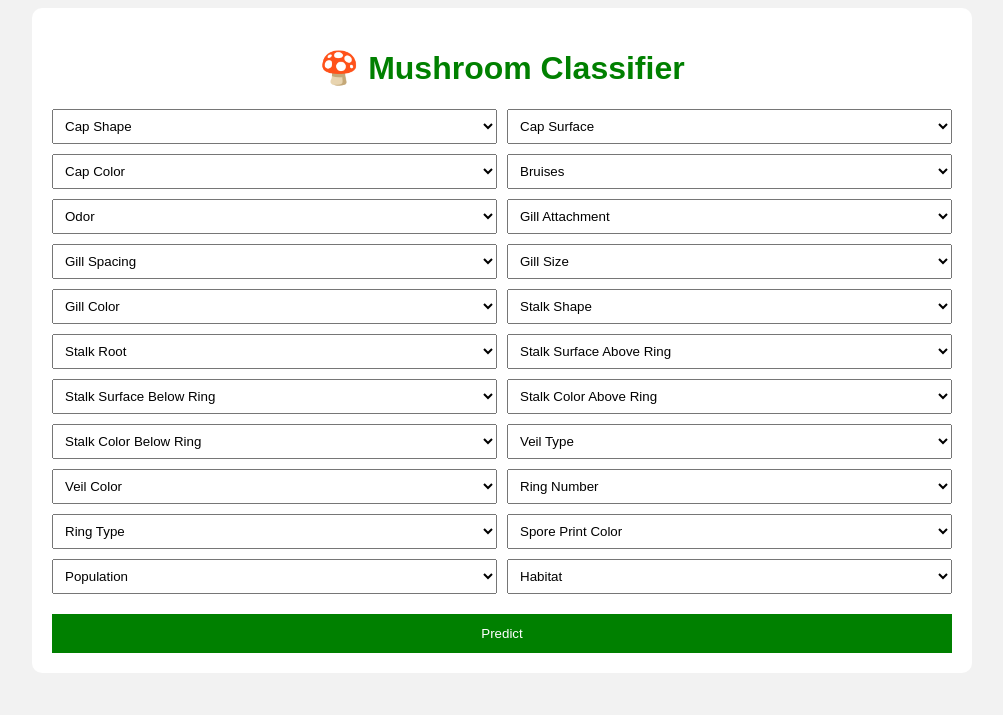
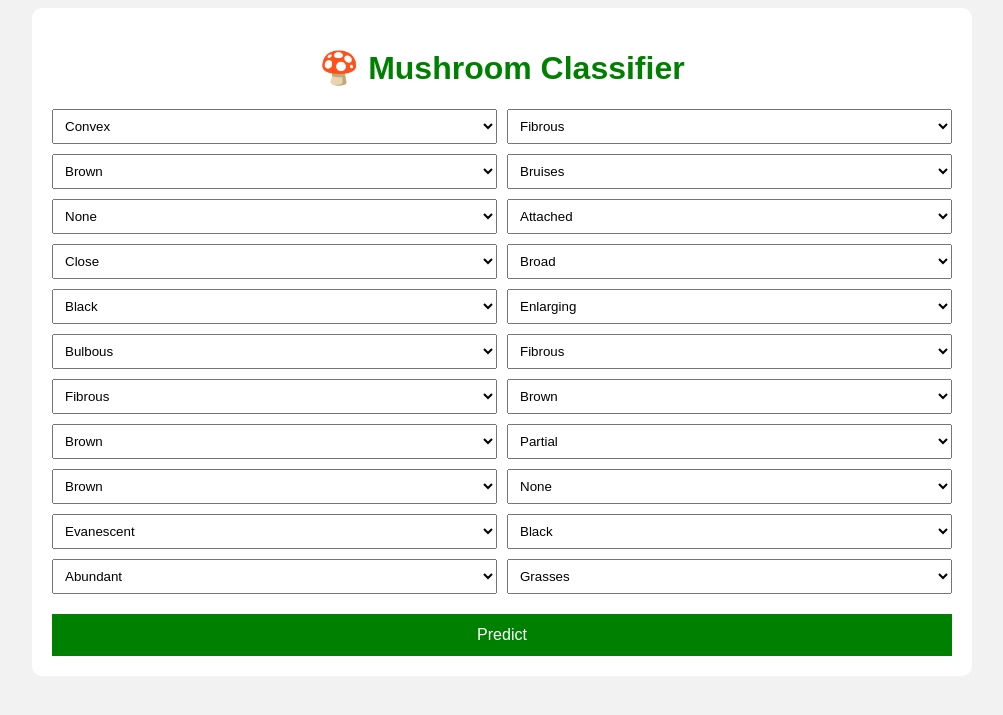
Before and after one commit to Aasthapandit/mushroom-classification-web, a Flask app: page / in a window 1280 px wide. Shown: the top 715 px of the page, without its empty margins (138-1141 px from the left). Run offline with Flask 3, Linux system fonts and the light colour scheme; parts of the project's set-up code (start-up, migrations or seed data) failed here and were passed over.

Commit message:
Update index.html

```diff
--- a/templates/index.html
+++ b/templates/index.html
@@ -3,6 +3,7 @@
 <head>
     <meta charset="UTF-8">
     <title>Mushroom Classifier</title>
+
     <style>
         body {
             font-family: Arial;
@@ -42,6 +43,7 @@
             color: white;
             border: none;
             cursor: pointer;
+            font-size: 16px;
         }
 
         .result {
@@ -55,103 +57,224 @@
 <body>
 
 <div class="container">
+
     <h1>🍄 Mushroom Classifier</h1>
 
     <form action="/predict" method="POST">
 
         <div class="grid">
 
-            <select name="cap_shape">
-                <option value="x">Cap Shape</option>
+            <!-- Cap Shape -->
+            <select name="cap_shape" required>
+                <option value="x">Convex</option>
+                <option value="b">Bell</option>
+                <option value="c">Conical</option>
+                <option value="f">Flat</option>
+                <option value="k">Knobbed</option>
+                <option value="s">Sunken</option>
             </select>
 
-            <select name="cap_surface">
-                <option value="s">Cap Surface</option>
+            <!-- Cap Surface -->
+            <select name="cap_surface" required>
+                <option value="f">Fibrous</option>
+                <option value="g">Grooves</option>
+                <option value="y">Scaly</option>
+                <option value="s">Smooth</option>
             </select>
 
-            <select name="cap_color">
-                <option value="n">Cap Color</option>
+            <!-- Cap Color -->
+            <select name="cap_color" required>
+                <option value="n">Brown</option>
+                <option value="b">Buff</option>
+                <option value="c">Cinnamon</option>
+                <option value="g">Gray</option>
+                <option value="r">Green</option>
+                <option value="p">Pink</option>
+                <option value="u">Purple</option>
+                <option value="e">Red</option>
+                <option value="w">White</option>
+                <option value="y">Yellow</option>
             </select>
 
-            <select name="bruises">
+            <!-- Bruises -->
+            <select name="bruises" required>
                 <option value="t">Bruises</option>
+                <option value="f">No Bruises</option>
             </select>
 
-            <select name="odor">
-                <option value="n">Odor</option>
+            <!-- Odor -->
+            <select name="odor" required>
+                <option value="n">None</option>
+                <option value="a">Almond</option>
+                <option value="l">Anise</option>
+                <option value="c">Creosote</option>
+                <option value="y">Fishy</option>
+                <option value="f">Foul</option>
+                <option value="m">Musty</option>
+                <option value="p">Pungent</option>
+                <option value="s">Spicy</option>
             </select>
 
-            <select name="gill_attachment">
-                <option value="f">Gill Attachment</option>
+            <!-- Gill Attachment -->
+            <select name="gill_attachment" required>
+                <option value="a">Attached</option>
+                <option value="f">Free</option>
             </select>
 
-            <select name="gill_spacing">
-                <option value="c">Gill Spacing</option>
+            <!-- Gill Spacing -->
+            <select name="gill_spacing" required>
+                <option value="c">Close</option>
+                <option value="w">Crowded</option>
             </select>
 
-            <select name="gill_size">
-                <option value="b">Gill Size</option>
+            <!-- Gill Size -->
+            <select name="gill_size" required>
+                <option value="b">Broad</option>
+                <option value="n">Narrow</option>
             </select>
 
-            <select name="gill_color">
-                <option value="k">Gill Color</option>
+            <!-- Gill Color -->
+            <select name="gill_color" required>
+                <option value="k">Black</option>
+                <option value="n">Brown</option>
+                <option value="b">Buff</option>
+                <option value="h">Chocolate</option>
+                <option value="g">Gray</option>
+                <option value="r">Green</option>
+                <option value="o">Orange</option>
+                <option value="p">Pink</option>
+                <option value="u">Purple</option>
+                <option value="e">Red</option>
+                <option value="w">White</option>
+                <option value="y">Yellow</option>
             </select>
 
-            <select name="stalk_shape">
-                <option value="e">Stalk Shape</option>
+            <!-- Stalk Shape -->
+            <select name="stalk_shape" required>
+                <option value="e">Enlarging</option>
+                <option value="t">Tapering</option>
             </select>
 
-            <select name="stalk_root">
-                <option value="b">Stalk Root</option>
+            <!-- Stalk Root -->
+            <select name="stalk_root" required>
+                <option value="b">Bulbous</option>
+                <option value="c">Club</option>
+                <option value="u">Cup</option>
+                <option value="e">Equal</option>
+                <option value="z">Rhizomorphs</option>
+                <option value="r">Rooted</option>
+                <option value="?">Missing</option>
             </select>
 
-            <select name="stalk_surface_above_ring">
-                <option value="s">Stalk Surface Above Ring</option>
+            <!-- Stalk Surface Above Ring -->
+            <select name="stalk_surface_above_ring" required>
+                <option value="f">Fibrous</option>
+                <option value="y">Scaly</option>
+                <option value="k">Silky</option>
+                <option value="s">Smooth</option>
             </select>
 
-            <select name="stalk_surface_below_ring">
-                <option value="s">Stalk Surface Below Ring</option>
+            <!-- Stalk Surface Below Ring -->
+            <select name="stalk_surface_below_ring" required>
+                <option value="f">Fibrous</option>
+                <option value="y">Scaly</option>
+                <option value="k">Silky</option>
+                <option value="s">Smooth</option>
             </select>
 
-            <select name="stalk_color_above_ring">
-                <option value="w">Stalk Color Above Ring</option>
+            <!-- Stalk Color Above Ring -->
+            <select name="stalk_color_above_ring" required>
+                <option value="n">Brown</option>
+                <option value="b">Buff</option>
+                <option value="c">Cinnamon</option>
+                <option value="g">Gray</option>
+                <option value="o">Orange</option>
+                <option value="p">Pink</option>
+                <option value="e">Red</option>
+                <option value="w">White</option>
+                <option value="y">Yellow</option>
             </select>
 
-            <select name="stalk_color_below_ring">
-                <option value="w">Stalk Color Below Ring</option>
+            <!-- Stalk Color Below Ring -->
+            <select name="stalk_color_below_ring" required>
+                <option value="n">Brown</option>
+                <option value="b">Buff</option>
+                <option value="c">Cinnamon</option>
+                <option value="g">Gray</option>
+                <option value="o">Orange</option>
+                <option value="p">Pink</option>
+                <option value="e">Red</option>
+                <option value="w">White</option>
+                <option value="y">Yellow</option>
             </select>
 
-            <select name="veil_type">
-                <option value="p">Veil Type</option>
+            <!-- Veil Type -->
+            <select name="veil_type" required>
+                <option value="p">Partial</option>
             </select>
 
-            <select name="veil_color">
-                <option value="w">Veil Color</option>
+            <!-- Veil Color -->
+            <select name="veil_color" required>
+                <option value="n">Brown</option>
+                <option value="o">Orange</option>
+                <option value="w">White</option>
+                <option value="y">Yellow</option>
             </select>
 
-            <select name="ring_number">
-                <option value="o">Ring Number</option>
+            <!-- Ring Number -->
+            <select name="ring_number" required>
+                <option value="n">None</option>
+                <option value="o">One</option>
+                <option value="t">Two</option>
             </select>
 
-            <select name="ring_type">
-                <option value="p">Ring Type</option>
+            <!-- Ring Type -->
+            <select name="ring_type" required>
+                <option value="e">Evanescent</option>
+                <option value="f">Flaring</option>
+                <option value="l">Large</option>
+                <option value="n">None</option>
+                <option value="p">Pendant</option>
             </select>
 
-            <select name="spore_print_color">
-                <option value="k">Spore Print Color</option>
+            <!-- Spore Print Color -->
+            <select name="spore_print_color" required>
+                <option value="k">Black</option>
+                <option value="n">Brown</option>
+                <option value="b">Buff</option>
+                <option value="h">Chocolate</option>
+                <option value="r">Green</option>
+                <option value="o">Orange</option>
+                <option value="u">Purple</option>
+                <option value="w">White</option>
+                <option value="y">Yellow</option>
             </select>
 
-            <select name="population">
-                <option value="v">Population</option>
+            <!-- Population -->
+            <select name="population" required>
+                <option value="a">Abundant</option>
+                <option value="c">Clustered</option>
+                <option value="n">Numerous</option>
+                <option value="s">Scattered</option>
+                <option value="v">Several</option>
+                <option value="y">Solitary</option>
             </select>
 
-            <select name="habitat">
-                <option value="d">Habitat</option>
+            <!-- Habitat -->
+            <select name="habitat" required>
+                <option value="g">Grasses</option>
+                <option value="l">Leaves</option>
+                <option value="m">Meadows</option>
+                <option value="p">Paths</option>
+                <option value="u">Urban</option>
+                <option value="w">Waste</option>
+                <option value="d">Woods</option>
             </select>
 
         </div>
 
         <button type="submit">Predict</button>
+
     </form>
 
     {% if prediction %}
```
